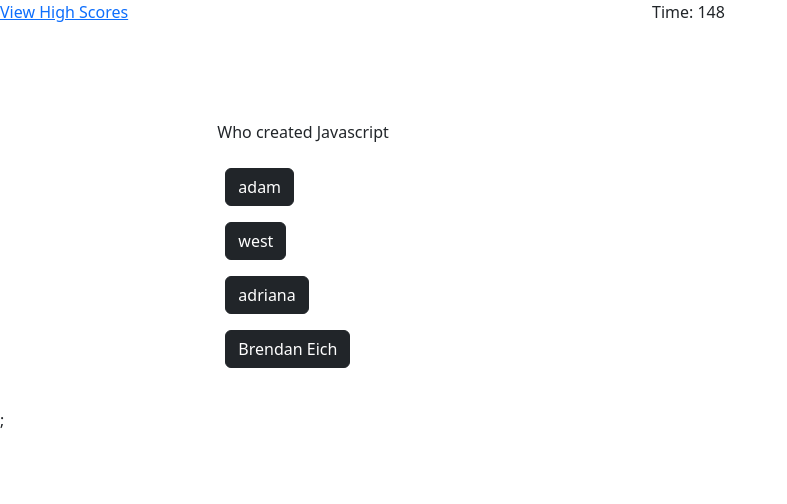
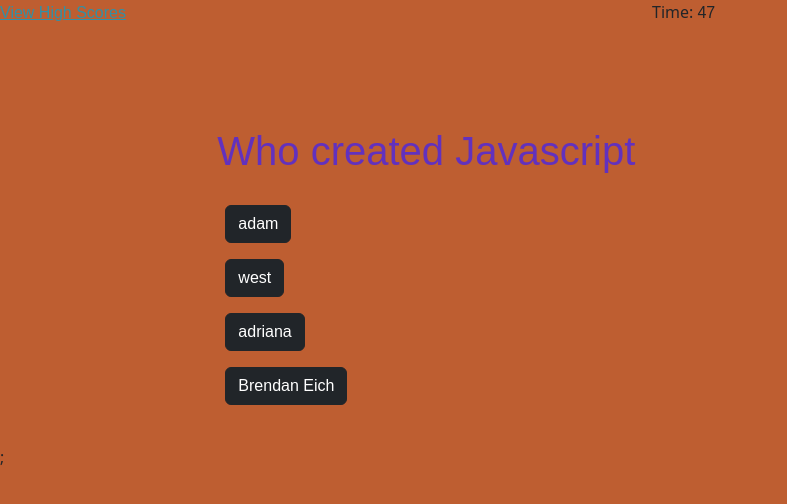
Before and after one commit to salemiana/coder-quizzy, a website: page index.html in a window 1280 px wide. Both pictures are taken after a click on the button "Start Quiz". Shown: the whole page, without its empty margins (0-787 px from the left). Drawn offline with nearby package versions, Linux system fonts and the light colour scheme.

Commit message:
style and bugs

```diff
--- a/assets/css/style.css
+++ b/assets/css/style.css
@@ -1,5 +1,9 @@
 body {
-  background-color: #f2f2f2;
+  background-color: #be5e31;
+}
+
+.main {
+  background-color: aqua;
 }
 
 h1,
@@ -38,7 +42,8 @@
 }
 
 #questionTitle {
-  font-size: 20px;
+  color: #6231be;
+  font-size: 40px;
   font-family: 'Montserrat', sans-serif;
 }
 
--- a/assets/js/script.js
+++ b/assets/js/script.js
@@ -83,11 +83,11 @@
  */
 
 // WHEN I click the start button, timer starts
-var totalTime = 151;
+var totalTime = 50;
 function newQuiz() {
     console.log("Hello");
     questionIndex = 0;
-    totalTime = 150;
+    totalTime = 49;
     timeLeft.textContent = totalTime;
     initialInput.textContent = "";
 
@@ -264,12 +264,15 @@
 });
 
 goBackBtn.addEventListener("click", function() {
+    correctAns = 0;
     startDiv.style.display = "block";
     highScoreSection.style.display = "none";
+
 });
 
 clearHighScoreBtn.addEventListener("click", function(){
     window.localStorage.removeItem("high scores");
+    showHighScores();
     listOfHighScores.innerHTML = "High Scores Cleared!";
     listOfHighScores.setAttribute("style", "font-family: 'Archivo', sans-serif; font-style: italic;")
 });
--- a/index.html
+++ b/index.html
@@ -10,6 +10,7 @@
   <!-- CSS only -->
   <link href="https://cdn.jsdelivr.net/npm/bootstrap@5.2.0/dist/css/bootstrap.min.css" rel="stylesheet"
     integrity="sha384-gH2yIJqKdNHPEq0n4Mqa/HGKIhSkIHeL5AyhkYV8i59U5AR6csBvApHHNl/vI1Bx" crossorigin="anonymous">
+  <link rel="stylesheet" href="./assets/css/style.css" />
 
   <!-- <link href="https://fonts.googleapis.com/css2?family=Archivo&family=Montserrat:wght@400;700;900&display=swap"
     rel="stylesheet"> -->
@@ -90,7 +91,8 @@
   <script src="https://cdn.jsdelivr.net/npm/bootstrap@5.2.0/dist/js/bootstrap.bundle.min.js"
     integrity="sha384-A3rJD856KowSb7dwlZdYEkO39Gagi7vIsF0jrRAoQmDKKtQBHUuLZ9AsSv4jD4Xa"
     crossorigin="anonymous"></script>
-    <script src="./assets/js/script.js"></script>;
+  <script src="./assets/js/script.js"></script>;
+
 
 </body>
 
--- /dev/null
+++ b/package.json
@@ -0,0 +1,6 @@
+{
+  "dependencies": {
+    "bootstrap": "^5.2.0",
+    "materialize-css": "^1.0.0-rc.2"
+  }
+}
```
Also changed, not shown: 1 other file.
